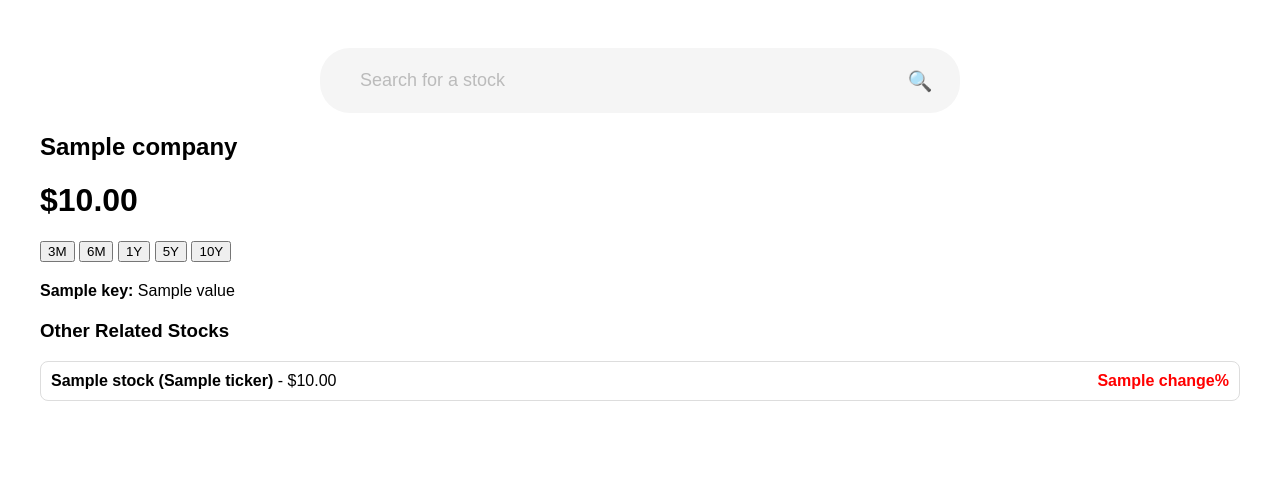
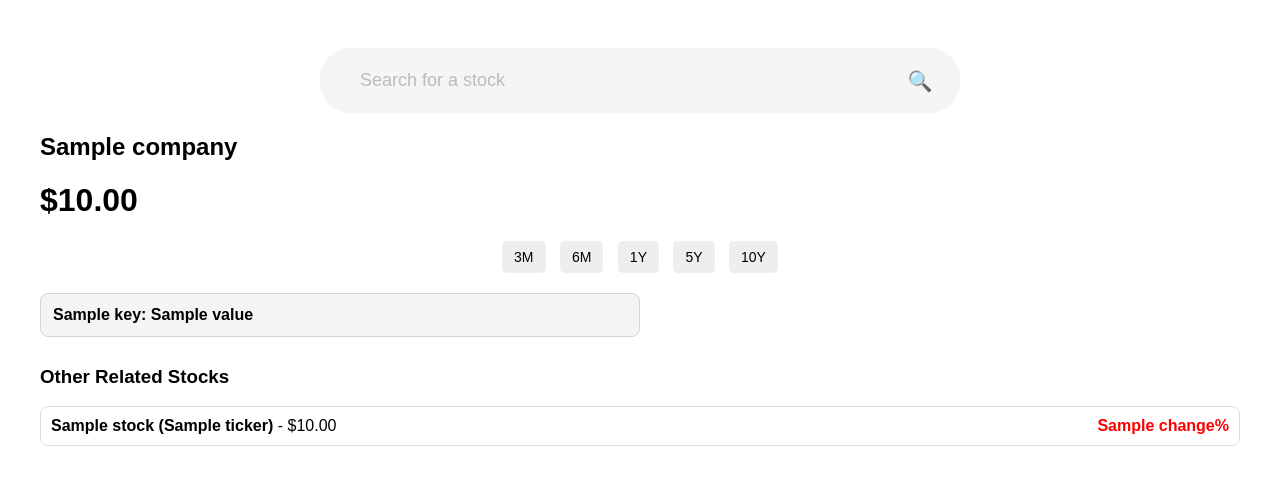
Before and after one commit to tokisakiiuwu/StockProject, a Django app: template templates/index.html in a window 1280 px wide. Shown: the top 485 px of the page. Run offline with Django 5.2, Linux system fonts and the light colour scheme; the template is opened without the code that fills it: most values are stand-ins (such as "Sample title", 1, 10 or a date in 2020); some libraries are stand-ins or nearby versions.

Commit message:
Update index.html by Ruoxi

```diff
--- a/templates/index.html
+++ b/templates/index.html
@@ -5,8 +5,8 @@
     <script src="https://cdn.plot.ly/plotly-2.24.1.min.js"></script>
     <style>
         .container { max-width: 1200px; margin: 0 auto; padding: 20px; font-family: Arial, sans-serif; }
-        .info-box { display: grid; grid-template-columns: repeat(2, 1fr); gap: 15px; }
-        .search-container, .text-container, .info-container{ margin-bottom: 20px; }
+        .info-box { display: flex; flex-direction: column; gap: 10px; }
+        .search-container, .text-container { margin-bottom: 20px; }
         .search-container {
             display: flex;
             align-items: center;
@@ -49,15 +49,44 @@
             height: 40px;
             padding: 0;
         }
-        .search-container button::before {
-            content: "🔍";
-            font-size: 20px;
+        .button-group {
+            text-align: center;
+            margin-top: 20px;
+            margin-bottom: 20px;
         }
-        .button-group { text-align: left; margin-bottom: 20px; }
-        .button-group button:hover { background-color: #2563eb; }
+        .button-group button {
+            padding: 8px 12px; /* Smaller buttons */
+            border: none;
+            cursor: pointer;
+            background: #eee;
+            border-radius: 5px;
+            font-size: 14px; /* Smaller font */
+            margin: 0 5px;
+        }
+        .button-group button:hover {
+            background-color: #2563eb;
+            color: white;
+        }
         .stock-card { border: 1px solid #ddd; padding: 10px; border-radius: 8px; display: flex; justify-content: space-between; }
         .positive { color: green; font-weight: bold; }
         .negative { color: red; font-weight: bold; }
+        .chart-container {
+            width: 100%;
+        }
+        .info-container {
+            width: 50%; /* Half the width of the container */
+            margin-top: 20px;
+        }
+        .info-item {
+            font-size: 16px;
+            font-weight: bold;
+            background: #f3f4f6;
+            border: 1px solid #d1d5db;
+            border-radius: 8px;
+            padding: 12px;
+            text-align: left;
+            margin-bottom: 10px;
+        }
     </style>
 </head>
 <body>
@@ -65,10 +94,10 @@
 
         <!-- Search Bar -->
         <div class="search-container">
-            <form method="post">
+            <form method="get" action="/">
                 {% csrf_token %}
-                <input type="text" id="ticker" placeholder="Search for a stock" required>
-                <button onclick="fetchStockData()"></button>
+                <input type="text" id="ticker" name="ticker" placeholder="Search for a stock" required>
+                <button type="submit">🔍</button>
             </form>
         </div>
 
@@ -104,7 +133,7 @@
             <div class="info-container">
                 <div class="info-box">
                     {% for key, value in info.items %}
-                        <div><strong>{{ key }}:</strong> {{ value }}</div>
+                        <div class="info-item"><strong>{{ key }}:</strong> {{ value }}</div>
                     {% endfor %}
                 </div>
             </div>
@@ -164,7 +193,8 @@
 
                 // Function to update chart dynamically
                 function updateChart(period) {
-                    fetch(`?period=${period}`, { headers: { 'X-Requested-With': 'XMLHttpRequest' } })
+                    const ticker = "{{ ticker }}";
+                    fetch(`/?ticker=${ticker}&period=${period}`, { headers: { 'X-Requested-With': 'XMLHttpRequest' } })
                         .then(response => response.json())
                         .then(data => {
                             plotChart(data.chart_data);
```
